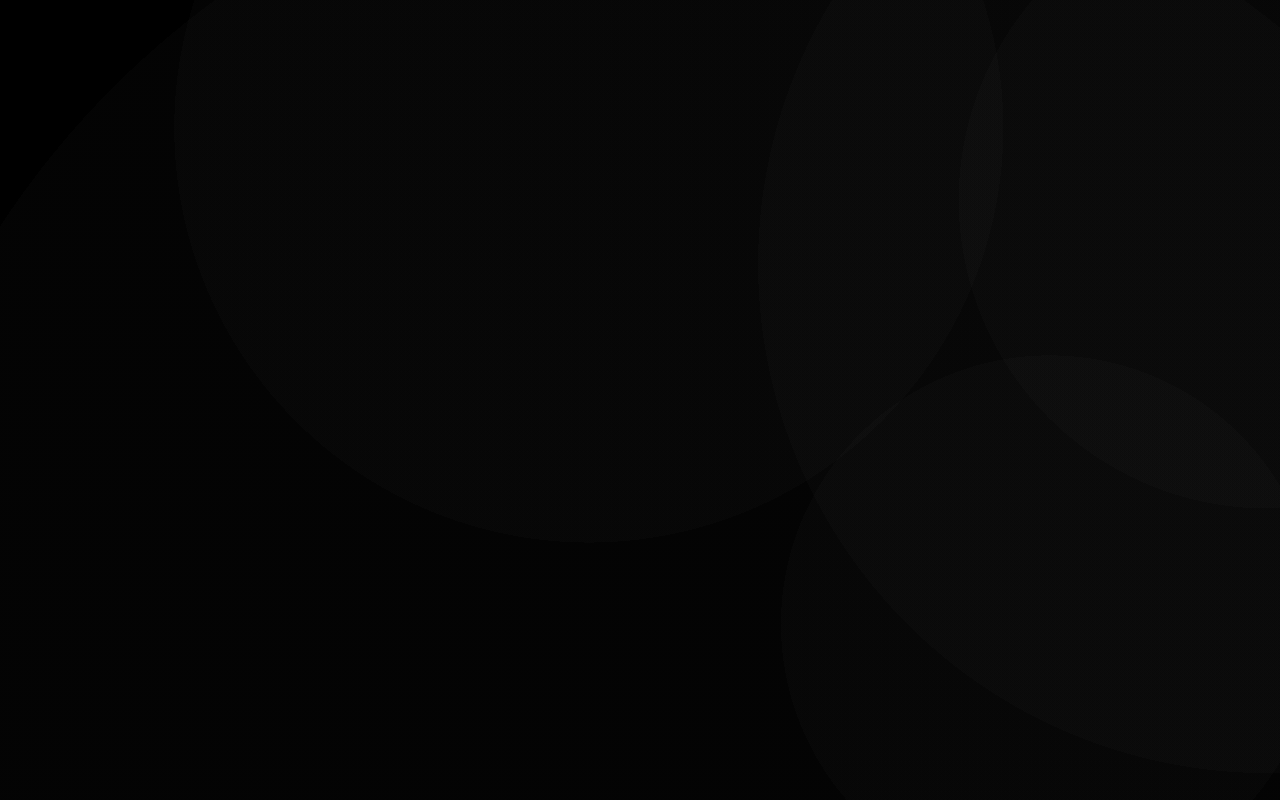
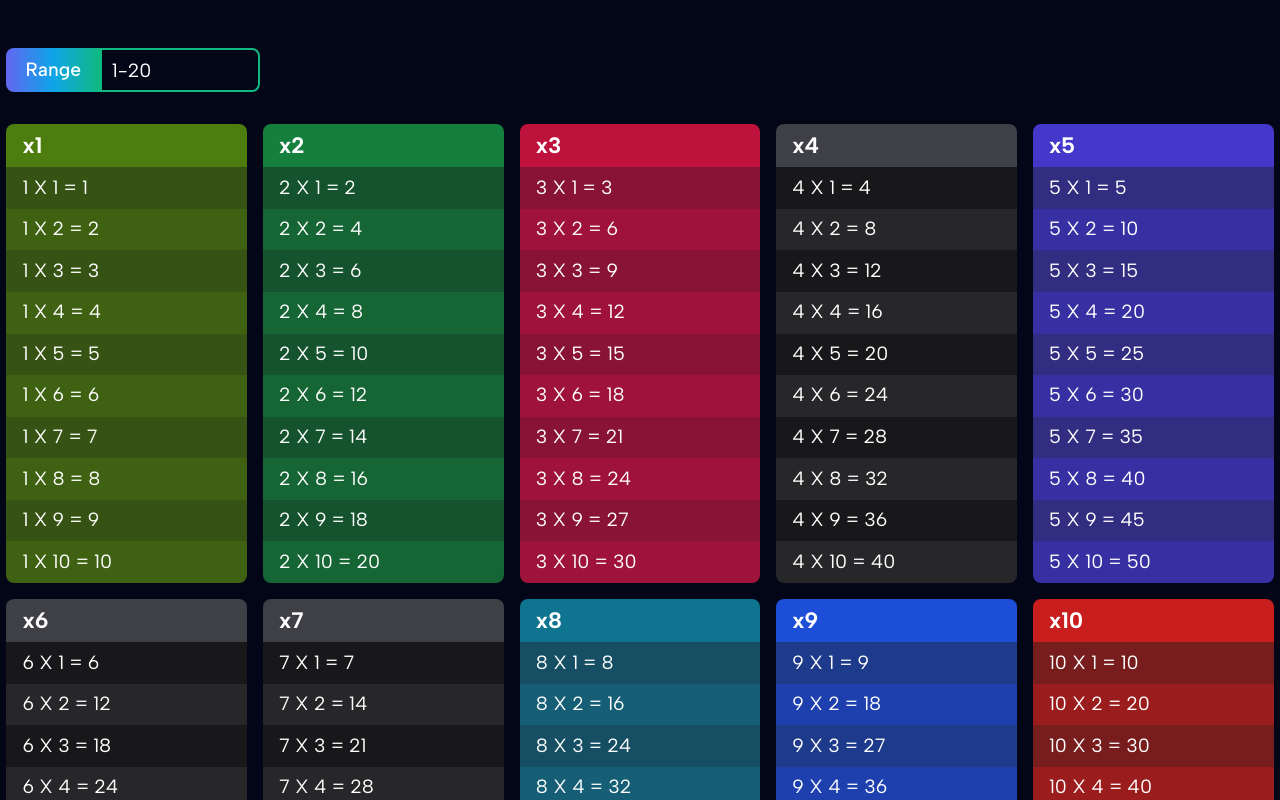
Before and after one commit to riazul01/reactor, a React (Vite) app: page /multiplication-table-generator in a window 1280 px wide. Before the commit this address had no page. Shown: the top 800 px of the page. Built offline with nearby package versions, Linux system fonts and the light colour scheme; a web font is replaced by a local one.

Commit message:
multiplication table generator project updated

```diff
--- a/src/App.jsx
+++ b/src/App.jsx
@@ -33,7 +33,7 @@ const App = () => {
         <Route path="/random-password-generator" element={<PasswordGenerator/>}/>
         <Route path="/contact-list" element={<ContactList/>}/>
         <Route path="/rotation-counter" element={<RotationCounter/>}/>
-        <Route path="/multiply-table-generator" element={<MultiplyTableGenerator/>}/>
+        <Route path="/multiplication-table-generator" element={<MultiplyTableGenerator/>}/>
       </Routes>
     </BrowserRouter>
   );
--- a/src/pages/home/index.jsx
+++ b/src/pages/home/index.jsx
@@ -92,7 +92,7 @@ const projectItems = [
         name: 'Multiplication Table Generator',
         image: MultiplicationTableImage,
         tags: ['react', 'tailwindCSS'],
-        link: '/multiply-table-generator'
+        link: '/multiplication-table-generator'
     },
     {
         id: 12,
--- a/src/pages/projects/multiply-table-generator/MultiplyTable.jsx
+++ b/src/pages/projects/multiply-table-generator/MultiplyTable.jsx
@@ -1,23 +1,26 @@
-import React, { useRef } from 'react';
+import React, { useCallback, useEffect, useRef } from 'react';
+import { tailwindColors, tailwindColorsShades } from './colors';
 
 const MultiplyTable = ({ tableNo }) => {
     const table = useRef([]);
 
-    if (table.current.length !== 10) {
-        for (let i = 1; i <= 10; i ++) {
-            let line = `${tableNo} X ${i} = ${tableNo * i}`;
-            table.current.push(line);
-        }
+    const colorIndex = Math.floor(Math.random() * tailwindColors.length);
+    const colorName = tailwindColors[colorIndex];
+    const colorMain = tailwindColorsShades[colorName][700];
+    const colorDark = tailwindColorsShades[colorName][800];
+    const colorDarker = tailwindColorsShades[colorName][900];
+
+    for (let i = 1; i <= 10; i ++) {
+        let line = `${tableNo} X ${i} = ${tableNo * i}`;
+        table.current[i - 1] = line;
     }
 
     return (
         <div className="w-full rounded-lg overflow-hidden">
-            <h1 className="px-[1rem] py-[0.3rem] text-[1.4rem] text-[#fff] font-bold width-full bg-blue-700">x{tableNo}</h1>
-            <div className="px-[1rem] py-[0.4rem] border-[2px] border-t-0 border-blue-700 rounded-b-lg bg-transparent">
-                {table.current.map((line, index) => {
-                    return <p key={index} className="py-[0.2rem] text-[1.2rem] text-[#fff]">{line}</p>
-                })}
-            </div>
+            <h1 className="px-[1rem] py-[0.3rem] text-[1.4rem] text-[#fff] font-bold width-full" style={{background: colorMain}}>x{tableNo}</h1>
+            {table.current.map((line, index) => {
+                return <p key={index} className="px-[1rem] py-[0.4rem] text-[1.2rem] text-[#fff]" style={{background: (index % 2) ? colorDark : colorDarker}}>{line}</p>
+            })}
         </div>
     );
 }
--- /dev/null
+++ b/src/pages/projects/multiply-table-generator/colors.js
@@ -0,0 +1,291 @@
+export const tailwindColors = [
+    'slate',
+    'gray',
+    'zinc',
+    'neutral',
+    'stone',
+    'red',
+    'orange',
+    'amber',
+    'yellow',
+    'lime',
+    'green',
+    'emerald',
+    'teal',
+    'cyan',
+    'sky',
+    'blue',
+    'indigo',
+    'violet',
+    'purple',
+    'fuchsia',
+    'pink',
+    'rose'
+];
+
+export const tailwindColorsShades = {
+    slate: {
+      50: '#f8fafc',
+      100: '#f1f5f9',
+      200: '#e2e8f0',
+      300: '#cbd5e1',
+      400: '#94a3b8',
+      500: '#64748b',
+      600: '#475569',
+      700: '#334155',
+      800: '#1e293b',
+      900: '#0f172a',
+    },
+    gray: {
+      50: '#f9fafb',
+      100: '#f3f4f6',
+      200: '#e5e7eb',
+      300: '#d1d5db',
+      400: '#9ca3af',
+      500: '#6b7280',
+      600: '#4b5563',
+      700: '#374151',
+      800: '#1f2937',
+      900: '#111827',
+    },
+    zinc: {
+      50: '#fafafa',
+      100: '#f4f4f5',
+      200: '#e4e4e7',
+      300: '#d4d4d8',
+      400: '#a1a1aa',
+      500: '#71717a',
+      600: '#52525b',
+      700: '#3f3f46',
+      800: '#27272a',
+      900: '#18181b',
+    },
+    neutral: {
+      50: '#fafafa',
+      100: '#f5f5f5',
+      200: '#e5e5e5',
+      300: '#d4d4d4',
+      400: '#a3a3a3',
+      500: '#737373',
+      600: '#525252',
+      700: '#404040',
+      800: '#262626',
+      900: '#171717',
+    },
+    stone: {
+      50: '#faf9f8',
+      100: '#f5f4f3',
+      200: '#e7e5e4',
+      300: '#d6d3d1',
+      400: '#bfb9b6',
+      500: '#a19d9b',
+      600: '#8a8886',
+      700: '#777571',
+      800: '#5d5b59',
+      900: '#474645',
+    },
+    red: {
+      50: '#fdf2f2',
+      100: '#fde8e8',
+      200: '#fbd5d5',
+      300: '#f8b4b4',
+      400: '#f98080',
+      500: '#f05252',
+      600: '#e02424',
+      700: '#c81e1e',
+      800: '#9b1c1c',
+      900: '#771d1d',
+    },
+    orange: {
+      50: '#fff8f1',
+      100: '#feecdc',
+      200: '#fcd9bd',
+      300: '#fdba8c',
+      400: '#ff8a4c',
+      500: '#ff5a1f',
+      600: '#d03801',
+      700: '#b43403',
+      800: '#8a2c0d',
+      900: '#73230d',
+    },
+    amber: {
+      50: '#fffbeb',
+      100: '#fef3c7',
+      200: '#fde68a',
+      300: '#fcd34d',
+      400: '#fbbf24',
+      500: '#f59e0b',
+      600: '#d97706',
+      700: '#b45309',
+      800: '#92400e',
+      900: '#78350f',
+    },
+    yellow: {
+      50: '#fefce8',
+      100: '#fef9c3',
+      200: '#fef08a',
+      300: '#fde047',
+      400: '#facc15',
+      500: '#eab308',
+      600: '#ca8a04',
+      700: '#a16207',
+      800: '#854d0e',
+      900: '#713f12',
+    },
+    lime: {
+      50: '#f7fee7',
+      100: '#ecfccb',
+      200: '#d9f99d',
+      300: '#bef264',
+      400: '#a3e635',
+      500: '#84cc16',
+      600: '#65a30d',
+      700: '#4d7c0f',
+      800: '#3f6212',
+      900: '#365314',
+    },
+    green: {
+      50: '#f0fdf4',
+      100: '#dcfce7',
+      200: '#bbf7d0',
+      300: '#86efac',
+      400: '#4ade80',
+      500: '#22c55e',
+      600: '#16a34a',
+      700: '#15803d',
+      800: '#166534',
+      900: '#14532d',
+    },
+    emerald: {
+      50: '#ecfdf5',
+      100: '#d1fae5',
+      200: '#a7f3d0',
+      300: '#6ee7b7',
+      400: '#34d399',
+      500: '#10b981',
+      600: '#059669',
+      700: '#047857',
+      800: '#065f46',
+      900: '#064e3b',
+    },
+    teal: {
+      50: '#f0fdfa',
+      100: '#ccfbf1',
+      200: '#99f6e4',
+      300: '#5eead4',
+      400: '#2dd4bf',
+      500: '#14b8a6',
+      600: '#0d9488',
+      700: '#0f766e',
+      800: '#115e59',
+      900: '#134e4a',
+    },
+    cyan: {
+      50: '#ecfeff',
+      100: '#cffafe',
+      200: '#a5f3fc',
+      300: '#67e8f9',
+      400: '#22d3ee',
+      500: '#06b6d4',
+      600: '#0891b2',
+      700: '#0e7490',
+      800: '#155e75',
+      900: '#164e63',
+    },
+    sky: {
+      50: '#f0f9ff',
+      100: '#e0f2fe',
+      200: '#bae6fd',
+      300: '#7dd3fc',
+      400: '#38bdf8',
+      500: '#0ea5e9',
+      600: '#0284c7',
+      700: '#0369a1',
+      800: '#075985',
+      900: '#0c4a6e',
+    },
+    blue: {
+      50: '#eff6ff',
+      100: '#dbeafe',
+      200: '#bfdbfe',
+      300: '#93c5fd',
+      400: '#60a5fa',
+      500: '#3b82f6',
+      600: '#2563eb',
+      700: '#1d4ed8',
+      800: '#1e40af',
+      900: '#1e3a8a',
+    },
+    indigo: {
+      50: '#eef2ff',
+      100: '#e0e7ff',
+      200: '#c7d2fe',
+      300: '#a5b4fc',
+      400: '#818cf8',
+      500: '#6366f1',
+      600: '#4f46e5',
+      700: '#4338ca',
+      800: '#3730a3',
+      900: '#312e81',
+    },
+    violet: {
+      50: '#f5f3ff',
+      100: '#ede9fe',
+      200: '#ddd6fe',
+      300: '#c4b5fd',
+      400: '#a78bfa',
+      500: '#8b5cf6',
+      600: '#7c3aed',
+      700: '#6d28d9',
+      800: '#5b21b6',
+      900: '#4c1d95',
+    },
+    purple: {
+      50: '#faf5ff',
+      100: '#f3e8ff',
+      200: '#e9d5ff',
+      300: '#d8b4fe',
+      400: '#c084fc',
+      500: '#a855f7',
+      600: '#9333ea',
+      700: '#7e22ce',
+      800: '#6b21a8',
+      900: '#581c87',
+    },
+    fuchsia: {
+      50: '#fdf4ff',
+      100: '#fae8ff',
+      200: '#f5d0fe',
+      300: '#f0abfc',
+      400: '#e879f9',
+      500: '#d946ef',
+      600: '#c026d3',
+      700: '#a21caf',
+      800: '#86198f',
+      900: '#701a75',
+    },
+    pink: {
+      50: '#fdf2f8',
+      100: '#fce7f3',
+      200: '#fbcfe8',
+      300: '#f9a8d4',
+      400: '#f472b6',
+      500: '#ec4899',
+      600: '#db2777',
+      700: '#be185d',
+      800: '#9d174d',
+      900: '#831843',
+    },
+    rose: {
+      50: '#fff1f2',
+      100: '#ffe4e6',
+      200: '#fecdd3',
+      300: '#fda4af',
+      400: '#fb7185',
+      500: '#f43f5e',
+      600: '#e11d48',
+      700: '#be123c',
+      800: '#9f1239',
+      900: '#881337',
+    },
+};
--- a/src/pages/projects/multiply-table-generator/index.jsx
+++ b/src/pages/projects/multiply-table-generator/index.jsx
@@ -1,27 +1,43 @@
-import React from 'react';
+import React, { useState, useEffect } from 'react';
 import MultiplyTable from './MultiplyTable';
 
 const MultiplyTableGenerator = () => {
+    const [rangeInput, setRangeInput] = useState('1-20');
+    const [rangeArray, setRangeArray] = useState([]);
+
+    useEffect(() => {
+        const tempArr = rangeInput.split('-').filter((ch) => {
+            return !isNaN(parseInt(ch)) ? ch : null;
+        });
+
+        const minVal = Math.min(...tempArr);
+        const maxVal = Math.max(...tempArr);
+
+        const newRangeArr = [];
+
+        for (let i = minVal; i <= maxVal; i ++) {
+            newRangeArr.push(i);
+        }
+
+        setRangeArray(newRangeArr);
+    }, [rangeInput]);
+
+    const handleInputChange = (e) => {
+        setRangeInput(e.target.value);
+    }
+
     return (
         <div className="px-[0.4rem] py-[3rem] font-albert w-full h-auto min-h-[100vh] bg-slate-950">
             <div className="mx-auto w-full max-w-[1420px]">
                 <div className="flex items-center outline-none rounded-lg overflow-hidden">
                     <p className="px-[1.2rem] text-[#fff] text-[1.2rem] flex items-center justify-center h-[44px] font-[500] bg-gradient-to-r from-indigo-500 via-sky-500 to-emerald-500">Range</p>
-                    <input name="limit" className="px-[0.6rem] h-[44px] w-[160px] text-[#fff] text-[1.2rem] bg-[#000] border-[2px] border-emerald-500 rounded-r-lg outline-none"/>
+                    <input value={rangeInput} onChange={handleInputChange} name="limit" className="px-[0.6rem] h-[44px] w-[160px] text-[#fff] text-[1.2rem] bg-transparent border-[2px] border-emerald-500 rounded-r-lg outline-none"/>
                 </div>
 
                 <div className="mt-[2rem] grid grid-cols-5 gap-[1rem]">
-                    <MultiplyTable tableNo={1}/>
-                    <MultiplyTable tableNo={2}/>
-                    <MultiplyTable tableNo={3}/>
-                    <MultiplyTable tableNo={4}/>
-                    <MultiplyTable tableNo={5}/>
-                    <MultiplyTable tableNo={6}/>
-                    <MultiplyTable tableNo={7}/>
-                    <MultiplyTable tableNo={8}/>
-                    <MultiplyTable tableNo={9}/>
-                    <MultiplyTable tableNo={10}/>
-                    <MultiplyTable tableNo={11}/>
+                    {rangeArray.map((tableNo, index) => {
+                        return <MultiplyTable key={index} tableNo={tableNo}/>
+                    })}
                 </div>
             </div>
         </div>
```
